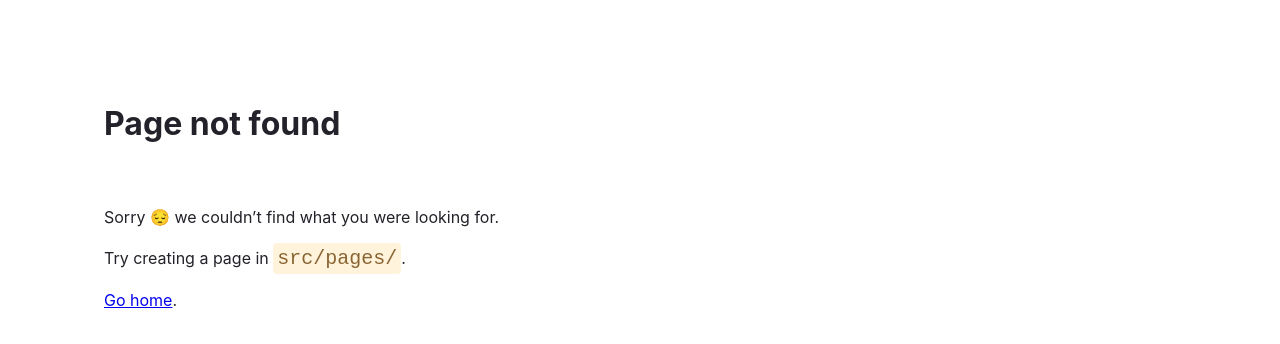
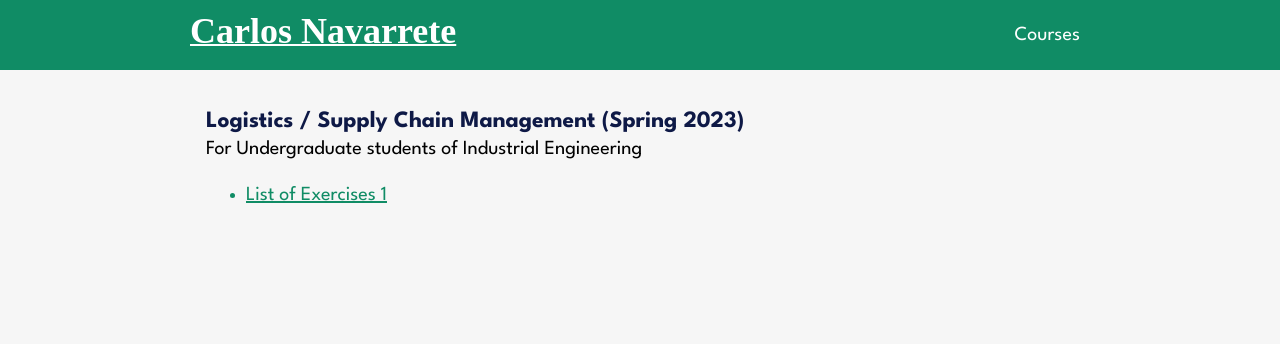
Before and after one commit to cnavarreteliz/cnavarreteliz.github.io, a Gatsby site: page /courses in a window 1280 px wide. Before the commit this address had no page. Built offline with nearby package versions, Linux system fonts and the light colour scheme; Gatsby itself is replaced by a stand-in of ours; a web font is replaced by a local one.

Commit message:
updates content and adds components for course page

```diff
--- a/gatsby-config.js
+++ b/gatsby-config.js
@@ -35,5 +35,11 @@ module.exports = {
         enableWebVitalsTracking: true,
       },
     },
+    {
+      resolve: "gatsby-plugin-manifest",
+      options: {
+        "icon": "src/assets/icon.png"
+      }
+    },
   ],
 };
--- a/package.json
+++ b/package.json
@@ -19,6 +19,7 @@
     "gatsby": "^5.10.0",
     "gatsby-plugin-google-analytics": "^5.12.0",
     "gatsby-plugin-google-gtag": "^5.10.0",
+    "gatsby-plugin-manifest": "^5.12.0",
     "gatsby-plugin-sass": "^5.9.0",
     "node-sass": "^7.0.1",
     "react": "^18.2.0",
--- /dev/null
+++ b/src/components/Course.jsx
@@ -0,0 +1,17 @@
+import React from "react";
+
+import "./Course.scss";
+
+export default function Course(props) {
+
+  const {title, subtitle, notes=[]} = props;
+  return <div className="course">
+    <h3 className="title">{title}</h3>
+    <div>{subtitle}</div>
+    <div>
+      <ul>
+        {notes.map((d, i) => <a key={i} target="_blank" href={d.link} rel="noreferrer"><li>{d.title}</li></a>)}
+      </ul>
+    </div>
+  </div>;
+}
--- /dev/null
+++ b/src/components/Course.scss
@@ -0,0 +1,5 @@
+.course {
+  .title {
+    margin-bottom: 0px;
+  }
+}
--- a/src/components/Navbar.jsx
+++ b/src/components/Navbar.jsx
@@ -7,13 +7,12 @@ export default function Navbar(props) {
     <title>Carlos Navarrete</title>
     <nav className="navbar">
       <div className="container">
-        <span className="brand">Carlos Navarrete</span>
-        {/* <ul className="menu">
-          <li>About</li>
-          <li>Research</li>
-          <li>Digital tools</li>
-          <li>Blog</li>
-        </ul> */}
+        <a href="/">
+          <span className="brand">Carlos Navarrete</span>
+        </a>
+        <ul className="menu">
+          <a href="/courses"><li><li>Courses</li></li></a>
+        </ul>
       </div>
     </nav>
   </>;
--- a/src/components/Navbar.scss
+++ b/src/components/Navbar.scss
@@ -4,9 +4,12 @@ $height: 70px;
 
 .navbar {
   height: $height;
-  background-color: $white;
-  color: $primary;
-  box-shadow: 0px -1px 3px 3px #d2d2d2;
+  background-color: $tertiary;
+  color: $white;
+
+  a {
+    color: $white;
+  }
 
   .container {
     max-width: $max-width;
@@ -17,10 +20,15 @@ $height: 70px;
     height: $height;
 
     .brand {
-      font-size: 1.25rem;
+      font-size: 2.25rem;
       font-weight: 700;
-      text-transform: uppercase;
-      padding: 20px;
+      font-family: "Ms Madi";
+      color: $white;
+      // text-transform: uppercase;
+      // padding: 20px;
+      &:hover {
+        text-decoration:line-through;
+      }
     }
 
     .menu {
@@ -28,11 +36,13 @@ $height: 70px;
       list-style: none;
       height: $height;
 
-      li {
+      a {
         padding: 10px;
         align-items: center;
         display: flex;
         cursor: pointer;
+        color: $white;
+        text-decoration: none;
 
         &:hover {
           color: $white;
--- /dev/null
+++ b/src/components/Page.jsx
@@ -0,0 +1,17 @@
+import React from "react";
+import Navbar from "./Navbar";
+
+import "./Page.scss";
+
+export default function Page(props) {
+  const {children} = props;
+
+  return <div className="page">
+    <Navbar></Navbar>
+    <main className="main columns">
+      <div className="column">
+        {children}
+      </div>
+    </main>
+  </div>;
+}
--- /dev/null
+++ b/src/components/Page.scss
@@ -0,0 +1,3 @@
+.page {
+
+}
--- /dev/null
+++ b/src/pages/courses.jsx
@@ -0,0 +1,15 @@
+import React from "react";
+import Page from "../components/Page";
+import Course from "../components/Course";
+
+export default function Courses(props) {
+  return <Page>
+    <Course
+      title="Logistics / Supply Chain Management (Spring 2023)"
+      subtitle="For Undergraduate students of Industrial Engineering"
+      notes={[
+        {title: "List of Exercises 1", link: "https://docs.google.com/document/d/1RKuDUfosch9SkhJp5l9IIkzGi8pQLdbHSuToZtPFOak/edit?usp=sharing"}
+      ]}
+    />
+  </Page>;
+}
--- a/src/pages/styles.scss
+++ b/src/pages/styles.scss
@@ -1,8 +1,9 @@
-@import url('https://fonts.googleapis.com/css2?family=League+Spartan:wght@400;500;600;700&family=Sacramento&display=swap');
+@import url('https://fonts.googleapis.com/css2?family=Ms+Madi&family=League+Spartan:wght@400;500;600;700&family=Sacramento&display=swap');
 
 $primary: #002ece;
 $primary-hover: #005EFF;
 $secondary: #0e1946;
+$tertiary: #108c65;
 $white: #FFFFFF;
 $max-width: 900px;
 
@@ -44,7 +45,7 @@ a {
 
 .columns {
   display: flex;
-  flex-wrap: wrap;
+  flex-wrap: wrap-reverse;
 
   .column {
     flex: 1;
```
Also changed, not shown: src/pages/index.js (+5 -5 lines), src/assets/icon.png (added), 1 other file.
